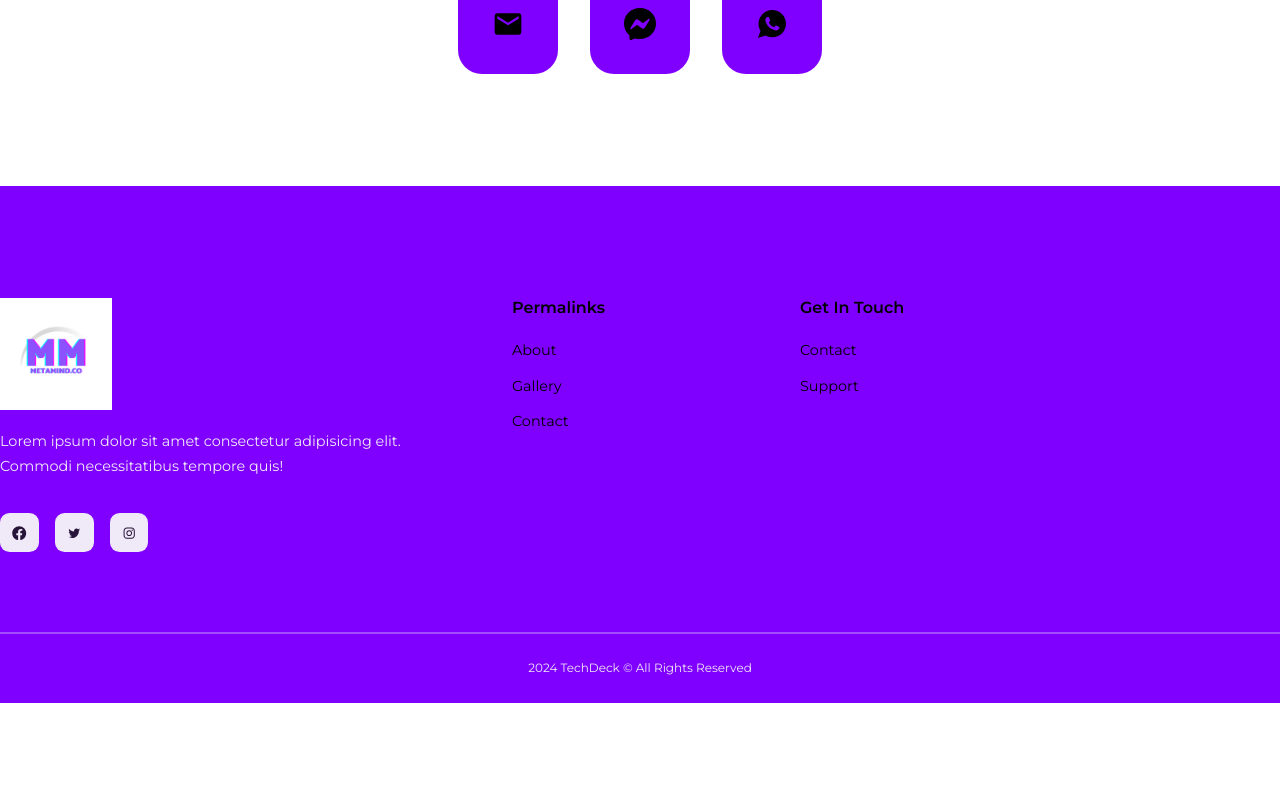
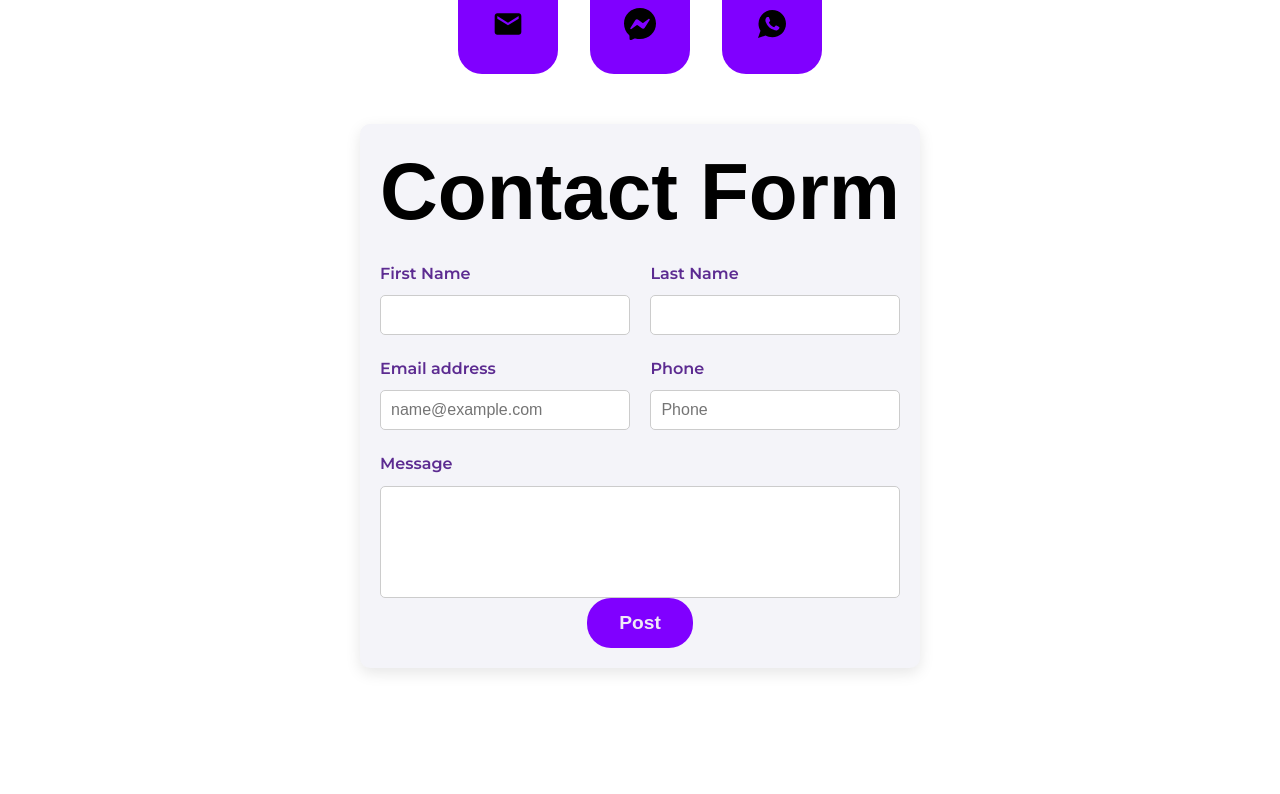
Before and after one commit to Aftermath001/MetaMind, a React (Create React App) app in the folder meta./: page /contact in a window 1280 px wide. Shown: the part 586-1380 px from the top of the page. Before the commit the page ends 1289 px from the top, so only its background shows below. Built offline with nearby package versions, Linux system fonts and the light colour scheme.

Commit message:
Contact Section

```diff
--- a/meta./src/Pages/About/About.jsx
+++ b/meta./src/Pages/About/About.jsx
@@ -1,76 +1,64 @@
 import React from 'react'
 import Header from '../../components/Header'
-import HeaderPic from '../../images/imagemeta7.jpg'
-import StoryImage from '../../images/imagemeta7.jpg'
-import VisionImage from '../../images/imagemeta7.jpg'
-import MissionImage from '../../images/imagemeta7.jpg'
+import AboutPic from '../../images/imagemeta3.jpg'
+import StoryImage from '../../images/imagemeta6.jpg'
+import VisionImage from '../../images/imagemeta2.jpg'
+import MissionImage from '../../images/imagemeta1.jpg'
 import './About.css'
 
 
 const About = () => {
   return (
    <>
-   <Header title="About Us" image={HeaderPic}>
-    Lorem ipsum dolor sit amet consectetur adipisicing elit.
-    Eaque itaque unde perspiciatis exercitationem similique explicabo
-    ratione mollitia facilis dicta dolorum.
+   <Header title="About Us" image={AboutPic} className='about-wrapper'>
+   Founded by Alvin and Joe, experienced software engineers, MetaMind Limited has quickly established itself as a go-to source for custom software development services.
+   Our team is composed of experts who are passionate about technology and are dedicated to delivering the highest quality products and services to our clients.
    </Header>
-   <section className="about_story">
-    <div className='container about_story-container'>
+   <section className="about">
+    <div className='container about-container'>
       <div className="about_section-image">
-        <img src={StoryImage} alt="Our Story"/>
+        <img src={StoryImage} alt="Our Story" className="about_section-image"/>
       </div>
       <div className="about_section-content">
-        <h1>OUR STORY</h1>
-        <p>Lorem ipsum, dolor sit amet consectetur adipisicing elit.
-          Animi exercitationem doloremque consequatur cum nobis
-          nam neque minima perferendis quis blanditiis.</p>
-          <p>Lorem ipsum, dolor sit amet consectetur adipisicing elit.
-          Animi exercitationem doloremque consequatur cum nobis
-          nam neque minima perferendis quis blanditiis.</p>
-          <p>Lorem ipsum, dolor sit amet consectetur adipisicing elit.
-          Animi exercitationem doloremque consequatur cum nobis
-          nam neque minima perferendis quis blanditiis.</p>
+        <h2>OUR STORY</h2>
+        <p>Metamind was founded in 2023 by Alvin Adams who had a passion for innovation and excellence.
+          Over the monthss, we have grown from a small startup into a renowned consultancy firm, helping businesses across various
+          industries navigate complex challenges and achieve sustainable growth.
+          Our journey began with a commitment to delivering personalized and impactful solutions, and this philosophy continues to drive us today
+        </p>
       </div>
     </div>
 
    </section>
-   <section className="about_Vision">
+   <section className="about">
     <div className='container about_Vision-container'>
+      <div className="about_section-image">
+        <img src={VisionImage} alt="Our Vision" className="about_section-image"/>
+      </div>
       <div className="about_section-content">
-        <h1>OUR VISION</h1>
-        <p>Lorem ipsum, dolor sit amet consectetur adipisicing elit.
-          Animi exercitationem doloremque consequatur cum nobis
-          nam neque minima perferendis quis blanditiis.</p>
-          <p>Lorem ipsum, dolor sit amet consectetur adipisicing elit.
-          Animi exercitationem doloremque consequatur cum nobis
-          nam neque minima perferendis quis blanditiis.</p>
-          <p>Lorem ipsum, dolor sit amet consectetur adipisicing elit.
-          Animi exercitationem doloremque consequatur cum nobis
-          nam neque minima perferendis quis blanditiis.</p>
+        <h2>OUR VISION</h2>
+        <p>Metamind was founded in 2023 by Alvin Adams who had a passion for innovation and excellence.
+          Over the monthss, we have grown from a small startup into a renowned consultancy firm, helping businesses across various
+          industries navigate complex challenges and achieve sustainable growth.
+          Our journey began with a commitment to delivering personalized and impactful solutions, and this philosophy continues to drive us today
+        </p>
       </div>
-      <div className="about_section-image">
-        <img src={VisionImage} alt="Our Vision"/>
-      </div>
+
     </div>
 
    </section>
-   <section className="about_mission">
+   <section className="about">
     <div className='container about_mission-container'>
       <div className="about_section-image">
-        <img src={MissionImage } alt="Our Mission"/>
+        <img src={MissionImage } alt="Our Mission" className="about_section-image"/>
       </div>
       <div className="about_section-content">
-        <h1>OUR MISSION</h1>
-        <p>Lorem ipsum, dolor sit amet consectetur adipisicing elit.
-          Animi exercitationem doloremque consequatur cum nobis
-          nam neque minima perferendis quis blanditiis.</p>
-          <p>Lorem ipsum, dolor sit amet consectetur adipisicing elit.
-          Animi exercitationem doloremque consequatur cum nobis
-          nam neque minima perferendis quis blanditiis.</p>
-          <p>Lorem ipsum, dolor sit amet consectetur adipisicing elit.
-          Animi exercitationem doloremque consequatur cum nobis
-          nam neque minima perferendis quis blanditiis.</p>
+        <h2>OUR MISSION</h2>
+        <p>At Metamind, our mission is to empower businesses to unlock their full potential through innovative and tailored consulting solutions.
+           We strive to be the catalyst for transformation, providing our clients with the tools,
+          strategies, and insights needed to thrive in an ever-evolving marketplace. Our goal is to build lasting partnerships based on trust, excellence, and measurable success.
+        </p>
+
       </div>
     </div>
 
--- a/meta./src/Pages/Contact/Contact.jsx
+++ b/meta./src/Pages/Contact/Contact.jsx
@@ -1,6 +1,7 @@
-import React from 'react'
+import React, { useState } from 'react';
+import './contact.css';
 import Header from '../../components/Header'
-import ContactPic from '../../images/MMLogo.png'
+import ContactPic from '../../images/laptop-5673901_1920.jpg'
 import { MdEmail } from "react-icons/md";
 import { BsMessenger } from "react-icons/bs";
 import { IoLogoWhatsapp } from "react-icons/io";
@@ -11,11 +12,32 @@ import './contact.css'
 
 
 const Contact = () => {
+  const [formData, setFormData] = useState({
+    firstName: '',
+    lastName: '',
+    email: '',
+    phone: '',
+    message: ''
+  });
+
+  const handleChange = (e) => {
+    const { name, value } = e.target;
+    setFormData({
+      ...formData,
+      [name]: value
+    });
+  };
+
+  const handleSubmit = (e) => {
+    e.preventDefault();
+    // Handle form submission here (e.g., send data to backend)
+    console.log('Form submitted:', formData);
+  };
+
   return (
   <>
   <Header title="Get In Touch" image={ContactPic}>
-    Lorem ipsum dolor sit amet consectetur adipisicing elit.
-     Maxime suscipit nulla pariatur.
+    Reach Out to Us for your IT Needs.
   </Header>
   <section className="contact">
     <div className="container contact_container">
@@ -25,6 +47,82 @@ const Contact = () => {
       <a href='http://wa.me/+254797246096' target='_blank' rel="noreferrer noopener"><IoLogoWhatsapp /></a>
 
      </div>
+
+     <div className="form-container">
+      <h1>Contact Form</h1>
+      <form id="contact_form" name="contact_form" onSubmit={handleSubmit}>
+        <div className="form-row">
+          <div className="form-col">
+            <label>First Name</label>
+            <input
+              type="text"
+              required
+              maxLength="50"
+              className="form-control"
+              id="first_name"
+              name="firstName"
+              value={formData.firstName}
+              onChange={handleChange}
+            />
+          </div>
+          <div className="form-col">
+            <label>Last Name</label>
+            <input
+              type="text"
+              required
+              maxLength="50"
+              className="form-control"
+              id="last_name"
+              name="lastName"
+              value={formData.lastName}
+              onChange={handleChange}
+            />
+          </div>
+        </div>
+        <div className="form-row">
+          <div className="form-col">
+            <label>Email address</label>
+            <input
+              type="email"
+              required
+              maxLength="50"
+              className="form-control"
+              id="email_addr"
+              name="email"
+              value={formData.email}
+              onChange={handleChange}
+              placeholder="name@example.com"
+            />
+          </div>
+          <div className="form-col">
+            <label>Phone</label>
+            <input
+              type="tel"
+              required
+              maxLength="50"
+              className="form-control"
+              id="phone_input"
+              name="phone"
+              value={formData.phone}
+              onChange={handleChange}
+              placeholder="Phone"
+            />
+          </div>
+        </div>
+        <div className="form-group">
+          <label>Message</label>
+          <textarea
+            className="form-control"
+            id="message"
+            name="message"
+            rows="5"
+            value={formData.message}
+            onChange={handleChange}
+          ></textarea>
+        </div>
+        <button type="submit" className="btn btn-primary">Post</button>
+      </form>
+    </div>
     </div>
   </section>
   </>
--- a/meta./src/Pages/Contact/contact.css
+++ b/meta./src/Pages/Contact/contact.css
@@ -20,6 +20,77 @@
     border-color: var(--color-gray-100);
 
 }
+.form-container {
+    max-width: 600px;
+    margin: 50px auto;
+    padding: 20px;
+    border-radius: 10px;
+    background-color: #f4f4f9;
+    box-shadow: 0 5px 15px rgba(0, 0, 0, 0.1);
+  }
+
+  h1 {
+    text-align: center;
+    margin-bottom: 20px;
+    font-family: 'Arial', sans-serif;
+    color: #5c2b91;
+  }
+
+  .form-row {
+    display: flex;
+    justify-content: space-between;
+    margin-bottom: 20px;
+  }
+
+  .form-col {
+    flex: 0 0 48%;
+  }
+
+  label {
+    font-size: 1rem;
+    font-weight: bold;
+    margin-bottom: 8px;
+    display: block;
+    color: #5c2b91;
+  }
+
+  .form-control {
+    width: 100%;
+    padding: 10px;
+    border-radius: 5px;
+    border: 1px solid #ccc;
+    font-size: 1rem;
+    color: #333;
+  }
+
+  .form-control:focus {
+    border-color: #5c2b91;
+    box-shadow: 0 0 5px rgba(92, 43, 145, 0.5);
+  }
+
+  textarea.form-control {
+    resize: none;
+  }
+
+  .btn {
+    padding-top:10px;
+    display: block;
+    width: 100%;
+    padding: 10px;
+    font-size: 1.2rem;
+    font-weight: bold;
+    color: #fff;
+    background-color: #5c2b91;
+    border: none;
+    border-radius: 5px;
+    cursor: pointer;
+    transition: background-color 0.3s ease;
+  }
+
+  .btn:hover {
+    background-color: #482073;
+  }
+
 /* MEDIA QUERIES  (Small Screens) */
 @media screen and (max-width: 600px) {
     .contact_wrapper {
--- a/meta./src/Pages/Home/Home.jsx
+++ b/meta./src/Pages/Home/Home.jsx
@@ -3,12 +3,16 @@ import './home.css'
 import MainHeader from '../../components/MainHeader'
 import Programs from '../../components/Programs'
 import Testimonials from '../../components/Testimonials'
+import Choice from '../../components/Choice'
+import Steps from '../../components/Steps'
 
 const Home = () => {
   return (
     <>
     <MainHeader />
     <Programs/>
+    <Choice/>
+    <Steps />
     <Testimonials/>
 
     </>
--- a/meta./src/Pages/Home/home.css
+++ b/meta./src/Pages/Home/home.css
@@ -7,7 +7,8 @@
   margin-top: 3rem;
 }
 .main_header-container{
-  height: 100%;
+  padding-top:30px ;
+  height: 50%;
   display: grid;
   grid-template-columns:1fr 1fr ;
   align-items: center;
@@ -60,6 +61,7 @@
   padding-left:30%;
 }
 .bottom{
+  padding: 20px ;
   display: grid;
   grid-template-columns: repeat(3, 1fr);
   gap: 4rem;
@@ -132,6 +134,7 @@
 
 /* *******Testimonials */
 .testimonial{
+  margin-top:20px;
   width: 50rem;
   margin-inline: auto;
 
@@ -144,7 +147,7 @@
   text-align: left;
   margin-top: 5rem;
 }
-.testimonial_avatar{
+.testimonial_avatar {
   width: 4rem;
   height: 4rem;
   border: 2px solid transparent;
@@ -188,11 +191,45 @@
 }
 
 
+/* *******Card-Grid */
+.card2 {
+  max-width: 18rem;
+  border-radius: 8px;
+  padding: 1rem;
+  box-shadow: 0 4px 8px rgba(0, 0, 0, 0.1);
+}
 
+.card2-header {
+  font-weight: bold;
+  background-color: #f0f0f0;
+  padding: 0.5rem;
+}
+
+.card2-body {
+  padding: 1rem;
+}
+
+.mb-3 {
+  margin-bottom: 1rem;
+}
+
+/* ***Steps*** */
+.steps-wrapper{
+  display: block;
+  margin-top:300px;
+}
+.steps-top{
+  margin-left: 400px;
+}
+
+
+
+/* ***Steps*** */
 
 
 /* *******FOOTER */
 footer {
+
   background: var(--color-primary);
   margin-top: 7rem;
   padding-top: 7rem;
@@ -203,7 +240,7 @@ footer {
 .footer_container{
   display: grid;
   grid-template-columns:26rem 1fr 1fr 1fr ;
-  gap: 6rem;
+  gap: 8rem;
 }
 .footer_container article{
   display: flex;
--- /dev/null
+++ b/meta./src/components/CardGrid.jsx
@@ -0,0 +1,56 @@
+import React, { useEffect} from "react";
+import "../Pages/Home/home.css"; // Assuming you are using an external CSS file for additional styling
+
+const CardGrid = () => {
+    useEffect(() => {
+        const container = document.getElementById("card2-container");
+        if (container) {
+          container.style.display = "grid";
+          container.style.gridTemplateColumns = "repeat(2, 1fr)";
+          container.style.gap = "1rem";
+        }
+      }, []);
+
+  return (
+    <div id="card2-container">
+      <div className="card2 border-primary mb-3">
+        <div className="card2-header">EXPERIENCED TEAM</div>
+        <div className="card2-body text-primary">
+          <p className="card2-text">
+          Our consultants have extensive
+          real-world experience and hold the most recognized certifications in the industry (OSCP, OSWE, GWAPT, GPEN, OSEP, CISA, CCSE, CCSA, CISM, CISSP, etc.)
+          </p>
+        </div>
+      </div>
+
+      <div className="card2 border-secondary mb-3">
+        <div className="card2-header">IMPARTIALITY</div>
+        <div className="card2-body text-secondary">
+          <p className="card2-text">
+          Unlike many competitors, we do not resell hardware or software solutions. This ensures that our recommendations are focused on your organization’s real cybersecurity needs.
+          </p>
+        </div>
+      </div>
+
+      <div className="card2 border-success mb-3">
+        <div className="card2-header">STANDARDS & METHODOLOGIES</div>
+        <div className="card2-body text-success">
+          <p className="card2-text">
+          Our methodologies are based on known best practices and key technological standards in the industry (OSSTMM, OWASP, NIST, CVE, CVSS, STIX, CAPEC, etc)
+          </p>
+        </div>
+      </div>
+
+      <div className="card2 border-danger mb-3">
+        <div className="card2-header">INNOVATIVE SOLUTIONS</div>
+        <div className="card2-body text-danger">
+          <p className="card2-text">
+          We leverage the latest technologies and methodologies to offer forward-thinking strategies that keep you ahead of the competition
+          </p>
+        </div>
+      </div>
+    </div>
+  );
+};
+
+export default CardGrid;
--- /dev/null
+++ b/meta./src/components/Choice.jsx
@@ -0,0 +1,27 @@
+import React from 'react'
+import CardGrid from './CardGrid'
+
+const Choice = () => {
+  return (
+    <div className='main_header-container'>
+        <div className="main_header_left">
+            <div className='top-left'>
+                <h2>WHY CHOOSE US?</h2>
+                <p>Hundreds of organizations trust us with their yearly cybersecurity needs due to our proven track record of providing tailored,
+                comprehensive solutions, expert team of cybersecurity professionals staying current with industry trends, and dedication to cust.
+                At Metamind, we transform businesses through innovative and customized consulting solutions. Unlike traditional consultancy firms,
+                we integrate cutting-edge technology, industry expertise, and a client-centric approach to deliver measurable and sustainable results
+                </p>
+            </div>
+
+        </div>
+        <div className="main_header_right">
+            <div className="top-bottom">
+                <CardGrid/>
+            </div>
+        </div>
+    </div>
+  )
+}
+
+export default Choice
--- a/meta./src/components/Footer.jsx
+++ b/meta./src/components/Footer.jsx
@@ -13,10 +13,10 @@ const Footer = () => {
         <div className="container footer_container">
             <article>
                 <Link to="/" className='logo'>
-                    <img src={Logo} alt='Footer Logo'/>
+                    <img src={Logo} alt='Footer Logo' className='logo'/>
                 </Link>
                 <p>
-                    Lorem ipsum dolor sit amet consectetur adipisicing elit. Commodi necessitatibus tempore quis!
+                At Metamind, we transform businesses through innovative and customized consulting solutions
                 </p>
                 <div className="footer_socials">
                     <a href='https://facebook.com/' target='_blank' rel='noreferrer noopener'><FaFacebook/></a>
@@ -40,7 +40,7 @@ const Footer = () => {
             </article>
         </div>
         <div className="footer_copyright">
-            <small>2024 TechDeck &copy; All Rights Reserved</small>
+            <small>2024 MetaMind &copy; All Rights Reserved</small>
         </div>
     </footer>
   )
--- a/meta./src/components/navbar.css
+++ b/meta./src/components/navbar.css
@@ -25,6 +25,7 @@ nav{
 
 }
 .logo {
+
   width: 7rem;
   height:7rem;
   display: flex;
```
Also changed, not shown: meta./src/Pages/About/About.css (+17 -0 lines), meta./src/components/Programs.jsx (+6 -7 lines), meta./src/components/Steps.jsx (added, +22 -0 lines), meta./src/images/pexels-joshsorenson-1714208.jpg (added), meta./src/images/workspace-1280538_1280.jpg (added).
